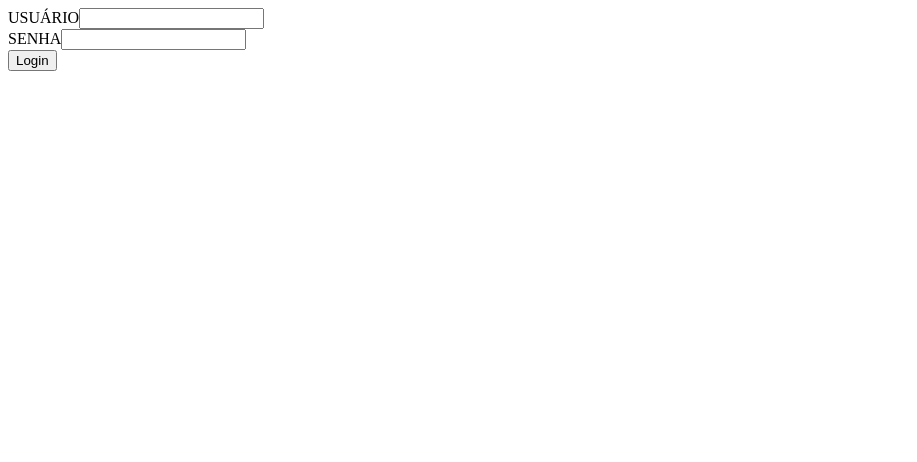
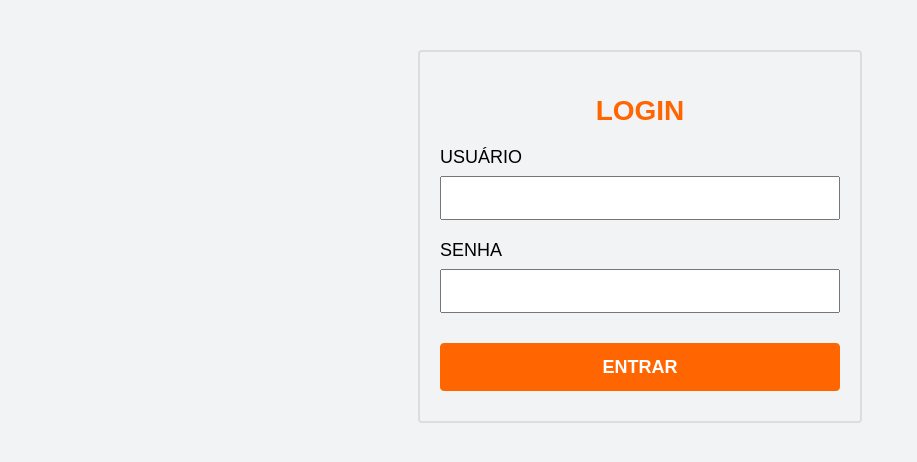
Before and after one commit to marcusornagui/CadastroClientePHP, a PHP site: page /Login.php in a window 1280 px wide. Shown: the top 462 px of the page, without its empty margins (0-917 px from the left). Run offline with PHP 8.4, Linux system fonts and the light colour scheme.

Commit message:
-Alterado layout da tela de login.

```diff
--- a/Login.php
+++ b/Login.php
@@ -4,9 +4,20 @@
         <meta charset="UTF-8">
         <title>Cadastro de Clientes - Login</title>
         <script type="text/javascript" src="js/login.js"></script>
+        <link href="css/login.css" rel="stylesheet" type="text/css">
+        <link href="css/style.css" rel="stylesheet" type="text/css">
     </head>
     <body>
-        <label>USUÁRIO</label><input type="text" name="login" id="login"><br>
-        <label>SENHA</label><input type="password" name="senha" id="senha"><br>
-        <button onclick="login()">Login</button>
+        <div id="flex">
+            <div id="login-box">
+
+                <h2>Login</h2>
+
+                <label>USUÁRIO</label><br>
+                <input type="text" name="login" id="login"><br>
+                <label>SENHA</label><br>
+                <input type="password" name="senha" id="senha"><br>
+                <button onclick="login()">ENTRAR</button>
+            </div>
+        </div>
     </body>
--- /dev/null
+++ b/css/login.css
@@ -0,0 +1,52 @@
+#flex {
+    display: flex;
+    align-items: center;
+    justify-content: center;
+}
+
+#login-box {
+    width: 400px;
+    border: #ddd solid 2px;
+    padding: 20px;
+    margin-top: 50px;
+    border-radius: 0.25rem;
+}
+
+input {
+    width: 376px;
+    height: 20px;
+    padding: 10px;
+    margin-top: 8px;
+    margin-bottom: 20px;
+}
+label {
+    font-size: 18px;
+}
+
+h2 {
+    font-size: 28px;
+    font-weight: 700;
+    text-align: center;
+    text-transform: uppercase;
+    color: rgb(255, 101, 0);
+    margin-bottom: 20px;
+}
+
+button {
+    width: 100%;
+    height: 48px;
+    cursor: pointer;
+    border: 1px solid rgb(255, 101, 0);
+    background-color: rgb(255, 101, 0);
+    color: rgb(255, 255, 255);
+    font-size: 18px;
+    font-weight: 700;
+    border-radius: 0.25rem;
+    float: right;
+    margin-top: 10px;
+    margin-bottom: 10px;
+}
+
+button:hover {
+    opacity: 80%;
+}
```
Also changed, not shown: js/clienteconsulta.js (+24 -4 lines).
